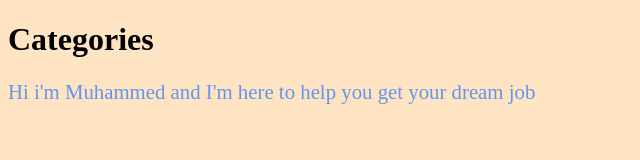
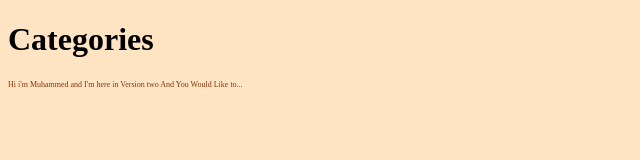
Before and after one commit to Mohamed2022623/Myproject, a plain HTML site: page index.html in a window 1280 px wide. Shown: the whole page, without its empty margins (0-640 px from the left). Drawn offline with Linux system fonts and the light colour scheme.

Commit message:
Version2 Test

```diff
--- a/index.html
+++ b/index.html
@@ -10,6 +10,6 @@
 </head>
 <body>
     <h1>Categories</h1>
-    <p>Hi i'm Muhammed and I'm here to help you get your dream job </p>
+    <p>Hi i'm Muhammed and I'm here in Version two And You Would Like to...</p>
 </body>
 </html>
--- a/style.css
+++ b/style.css
@@ -2,6 +2,6 @@ body{
     background-color: bisque;
 }
 p{
-    color:cornflowerblue;
-    font-size: 1.3em;
+    color:rgb(135, 53, 13);
+    font-size: 0.5em;
 }
```
